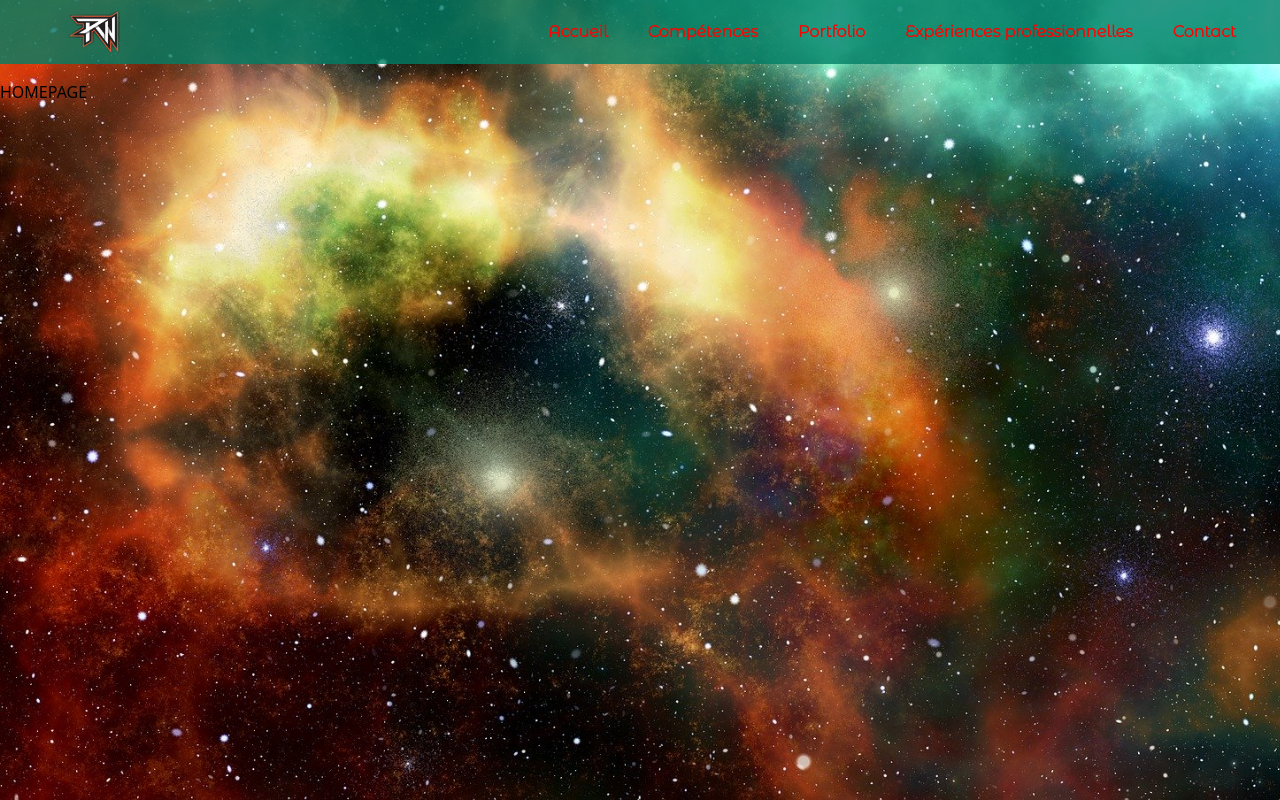
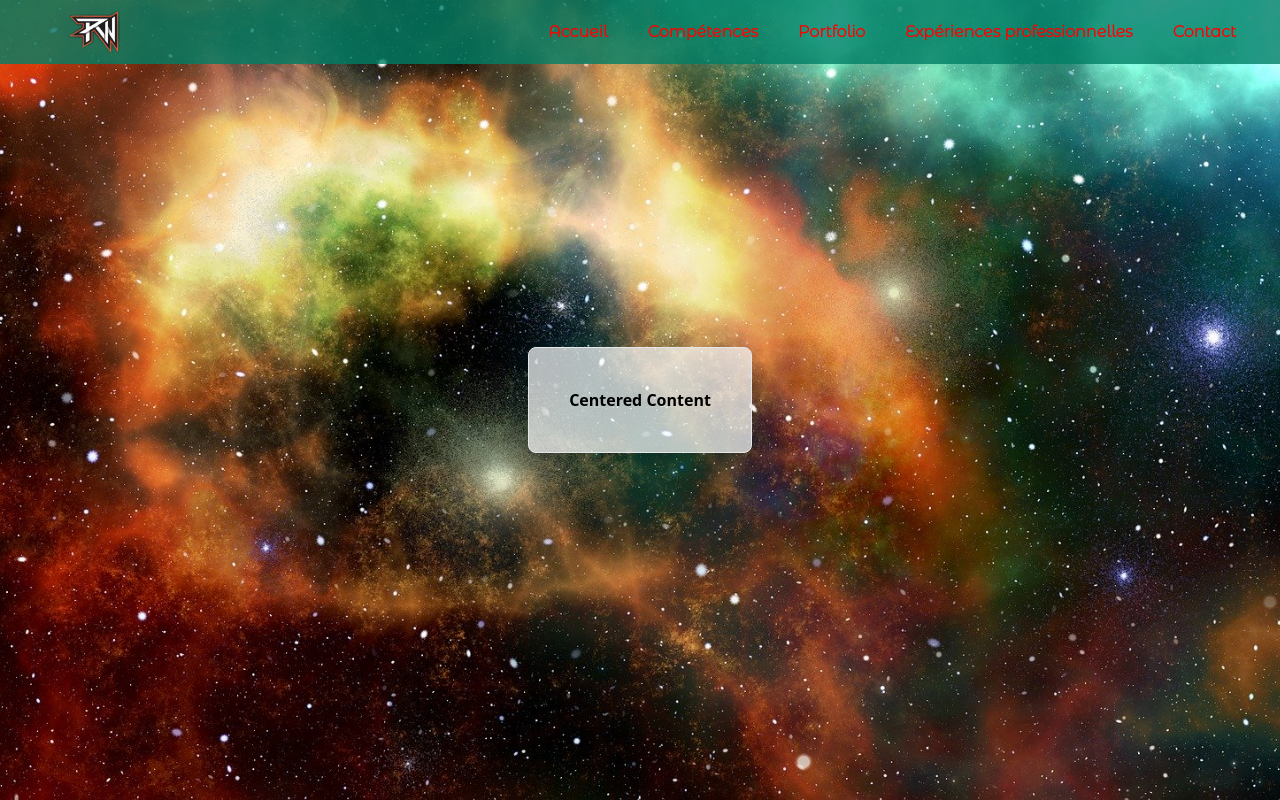
Before and after one commit to Willremi/cv-react, a React (Create React App) app: page / in a window 1280 px wide. Built offline with nearby package versions, Linux system fonts and the light colour scheme; a web font is replaced by a local one.

Commit message:
travail sur la homepage

```diff
--- a/src/components/Navbar.js
+++ b/src/components/Navbar.js
@@ -18,7 +18,7 @@ const Navbar = () => {
     // }
 
     return (
-        <div className="mb-20">
+        <>
             <Disclosure as="nav" className="bg-nav-greenOp fixed w-full z-10 top-0">
                 {({ open }) => (
                     <>
@@ -87,7 +87,7 @@ const Navbar = () => {
                     </>
                 )}
             </Disclosure>
-        </div>
+        </>
     );
 };
 
--- a/src/pages/Home.js
+++ b/src/pages/Home.js
@@ -1,11 +1,11 @@
 import React from 'react';
 
 const Home = () => {
-    return (
-        <div className=''>
-            HOMEPAGE
+    return <div class="flex items-center justify-center h-screen">
+        <div class="bg-div-white text-black font-bold rounded-lg border shadow-lg p-10">
+            Centered Content
         </div>
-    );
+    </div>
 };
 
 export default Home;
```
